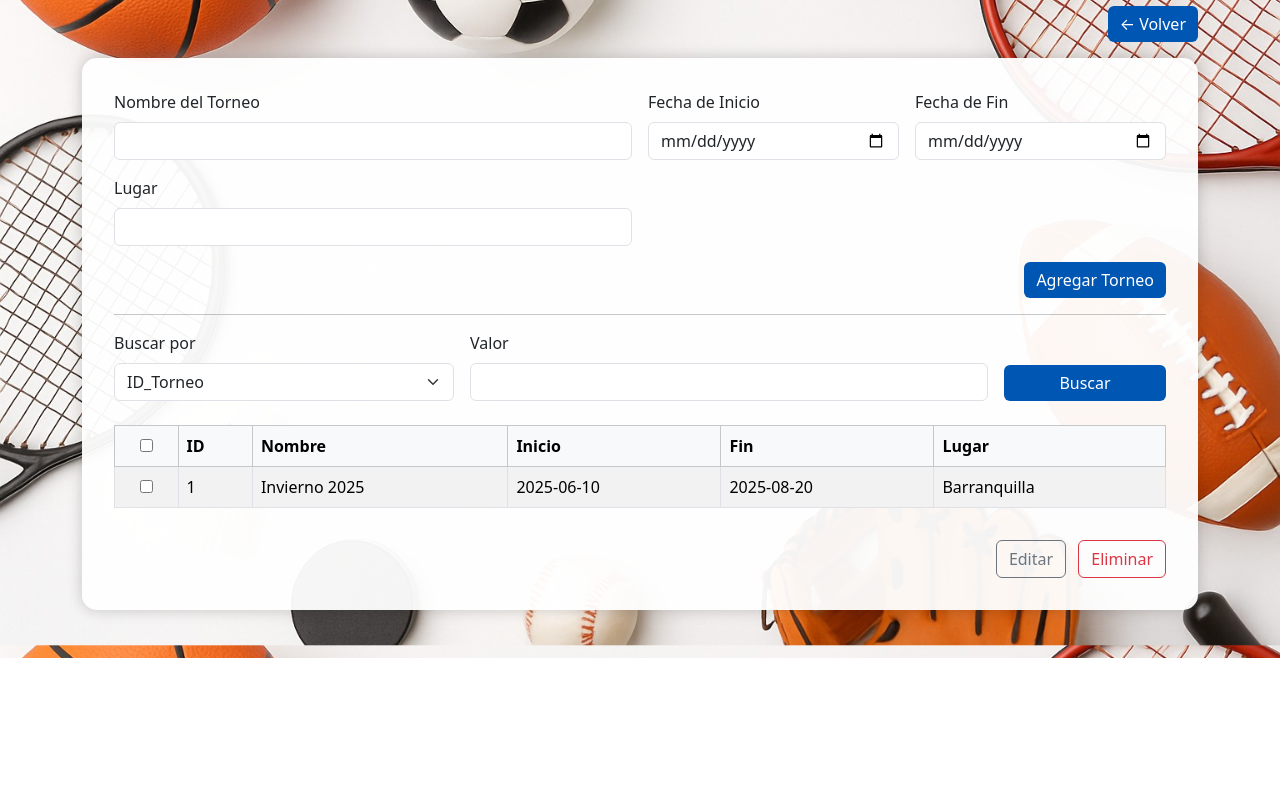
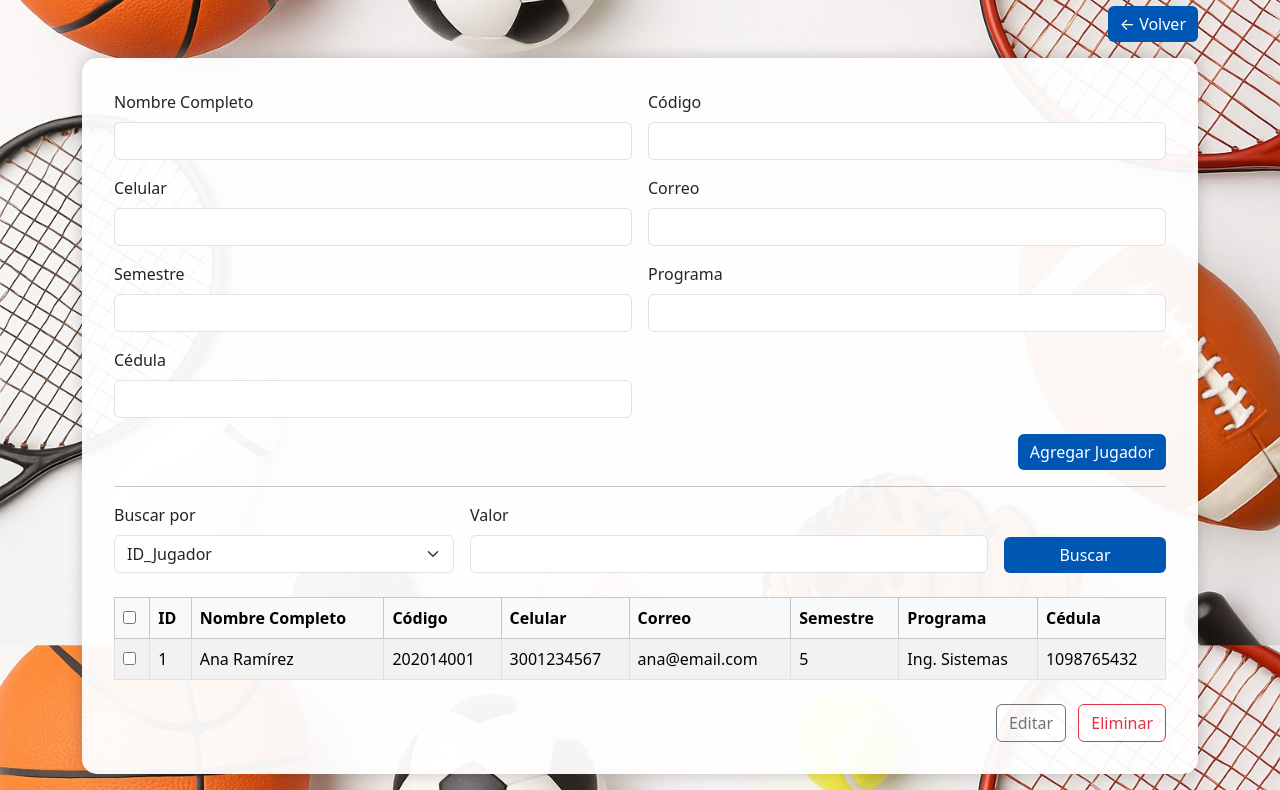
Before and after one commit to elnugget2305/gestion_deportes.github.io, a plain HTML site: page gestion_jugadores.html in a window 1280 px wide. Shown: the part 208-998 px from the top of the page. Before the commit the page ends 866 px from the top, so only its background shows below. Drawn offline with nearby package versions, Linux system fonts and the light colour scheme.

Commit message:
Add files via upload

```diff
--- a/gestion_jugadores.html
+++ b/gestion_jugadores.html
@@ -3,7 +3,7 @@
 <head>
   <meta charset="utf-8" />
   <meta name="viewport" content="width=device-width, initial-scale=1" />
-  <title>Gestión de Torneos – Baloncesto</title>
+  <title>Gestión de Jugadores – Baloncesto</title>
   <link href="https://cdn.jsdelivr.net/npm/bootstrap@5.3.2/dist/css/bootstrap.min.css" rel="stylesheet" />
   <style>
     body {
@@ -25,6 +25,9 @@
     .btn-primary:hover {
       background-color: #004099;
     }
+    .btn-outline-secondary, .btn-outline-danger {
+      margin-left: 0.5rem;
+    }
     .btn-volver {
       background-color: #0056b3;
       color: white;
@@ -40,35 +43,46 @@
   <div class="container mt-4 mb-5">
     <div class="text-center mb-4">
       <img src="logo.png" alt="Universidad Simón Bolívar" style="max-height: 120px;">
-      <h2 class="mt-2 fw-bold">Gestión de Torneos</h2>
+      <h2 class="mt-2 fw-bold">Gestión de Jugadores</h2>
     </div>
-
-
     <div class="text-end mb-3">
       <a href="pagina_principal.html" class="btn btn-volver">← Volver</a>
     </div>
 
+
     <div class="contenido">
-      <!-- Formulario de torneo -->
+      <!-- Formulario de jugador -->
       <form class="row g-3">
         <div class="col-md-6">
-          <label for="nombreTorneo" class="form-label">Nombre del Torneo</label>
-          <input type="text" class="form-control" id="nombreTorneo">
-        </div>
-        <div class="col-md-3">
-          <label for="fechaInicio" class="form-label">Fecha de Inicio</label>
-          <input type="date" class="form-control" id="fechaInicio">
-        </div>
-        <div class="col-md-3">
-          <label for="fechaFin" class="form-label">Fecha de Fin</label>
-          <input type="date" class="form-control" id="fechaFin">
+          <label class="form-label">Nombre Completo</label>
+          <input type="text" class="form-control">
         </div>
         <div class="col-md-6">
-          <label for="lugar" class="form-label">Lugar</label>
-          <input type="text" class="form-control" id="lugar">
+          <label class="form-label">Código</label>
+          <input type="text" class="form-control">
+        </div>
+        <div class="col-md-6">
+          <label class="form-label">Celular</label>
+          <input type="text" class="form-control">
+        </div>
+        <div class="col-md-6">
+          <label class="form-label">Correo</label>
+          <input type="email" class="form-control">
+        </div>
+        <div class="col-md-6">
+          <label class="form-label">Semestre</label>
+          <input type="number" class="form-control">
+        </div>
+        <div class="col-md-6">
+          <label class="form-label">Programa</label>
+          <input type="text" class="form-control">
+        </div>
+        <div class="col-md-6">
+          <label class="form-label">Cédula</label>
+          <input type="text" class="form-control">
         </div>
         <div class="col-12 text-end">
-          <button type="submit" class="btn btn-primary">Agregar Torneo</button>
+          <button type="submit" class="btn btn-primary">Agregar Jugador</button>
         </div>
       </form>
 
@@ -76,15 +90,15 @@
       <hr>
       <form class="row g-3 mb-4">
         <div class="col-md-4">
-          <label for="criterioBusqueda" class="form-label">Buscar por</label>
-          <select class="form-select" id="criterioBusqueda">
-            <option value="ID_Torneo">ID_Torneo</option>
+          <label class="form-label">Buscar por</label>
+          <select class="form-select">
+            <option value="ID_Jugador">ID_Jugador</option>
             <option value="Nombre">Nombre</option>
           </select>
         </div>
         <div class="col-md-6">
-          <label for="valorBusqueda" class="form-label">Valor</label>
-          <input type="text" class="form-control" id="valorBusqueda">
+          <label class="form-label">Valor</label>
+          <input type="text" class="form-control">
         </div>
         <div class="col-md-2 d-flex align-items-end">
           <button type="button" class="btn btn-primary w-100">Buscar</button>
@@ -93,34 +107,40 @@
 
       <!-- Tabla -->
       <div class="table-responsive">
-        <table class="table table-striped table-bordered">
+        <table class="table table-striped table-bordered align-middle">
           <thead class="table-light">
             <tr>
-              <th scope="col" class="text-center"><input type="checkbox" id="selectAll"></th>
-              <th scope="col">ID</th>
-              <th scope="col">Nombre</th>
-              <th scope="col">Inicio</th>
-              <th scope="col">Fin</th>
-              <th scope="col">Lugar</th>
+              <th scope="col"><input type="checkbox" /></th>
+              <th>ID</th>
+              <th>Nombre Completo</th>
+              <th>Código</th>
+              <th>Celular</th>
+              <th>Correo</th>
+              <th>Semestre</th>
+              <th>Programa</th>
+              <th>Cédula</th>
             </tr>
           </thead>
           <tbody>
             <!-- Ejemplo -->
             <tr>
-              <td class="text-center"><input type="checkbox" class="rowCheckbox"></td>
+              <td><input type="checkbox" /></td>
               <td>1</td>
-              <td>Invierno 2025</td>
-              <td>2025-06-10</td>
-              <td>2025-08-20</td>
-              <td>Barranquilla</td>
+              <td>Ana Ramírez</td>
+              <td>202014001</td>
+              <td>3001234567</td>
+              <td>ana@email.com</td>
+              <td>5</td>
+              <td>Ing. Sistemas</td>
+              <td>1098765432</td>
             </tr>
           </tbody>
         </table>
       </div>
 
-      <!-- Botones de acción -->
-      <div class="text-end mt-3">
-        <button class="btn btn-outline-secondary me-2">Editar</button>
+      <!-- Botones de acción generales -->
+      <div class="text-end mt-2">
+        <button class="btn btn-outline-secondary">Editar</button>
         <button class="btn btn-outline-danger">Eliminar</button>
       </div>
     </div>
```
